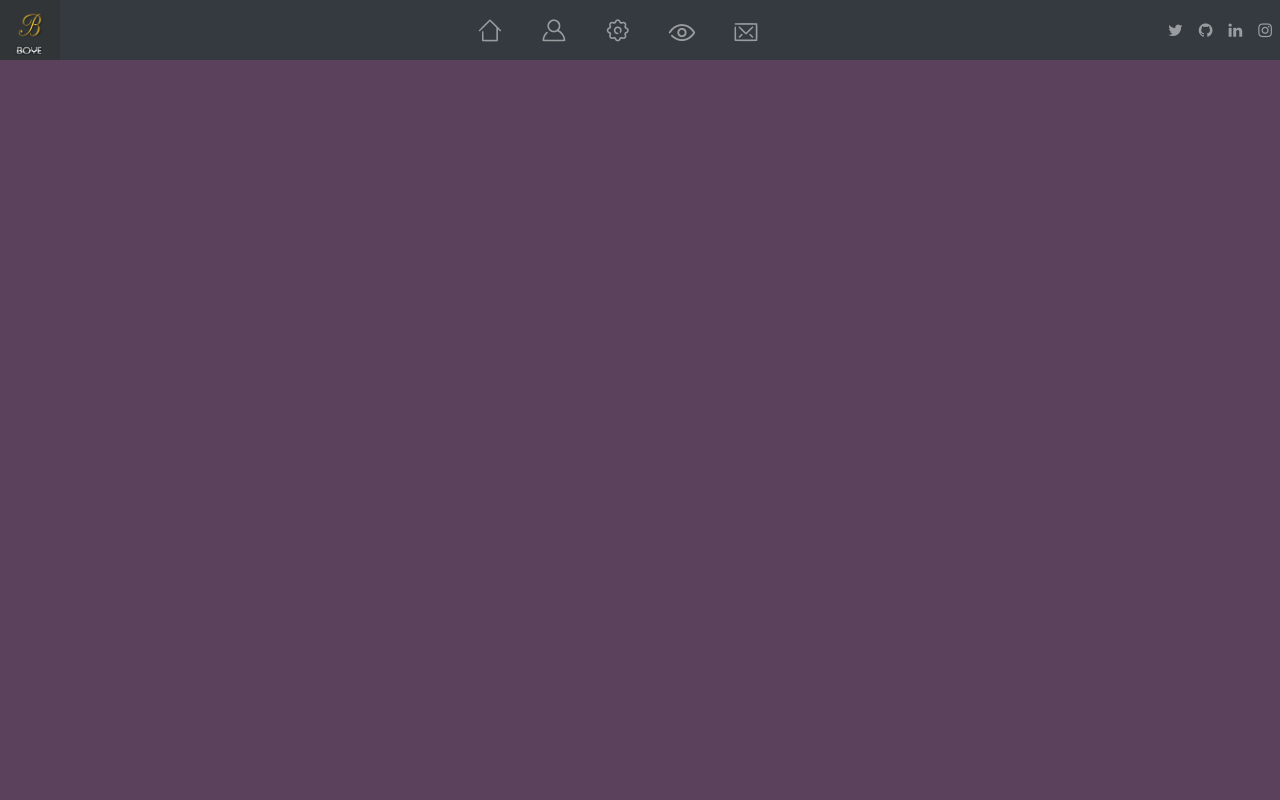
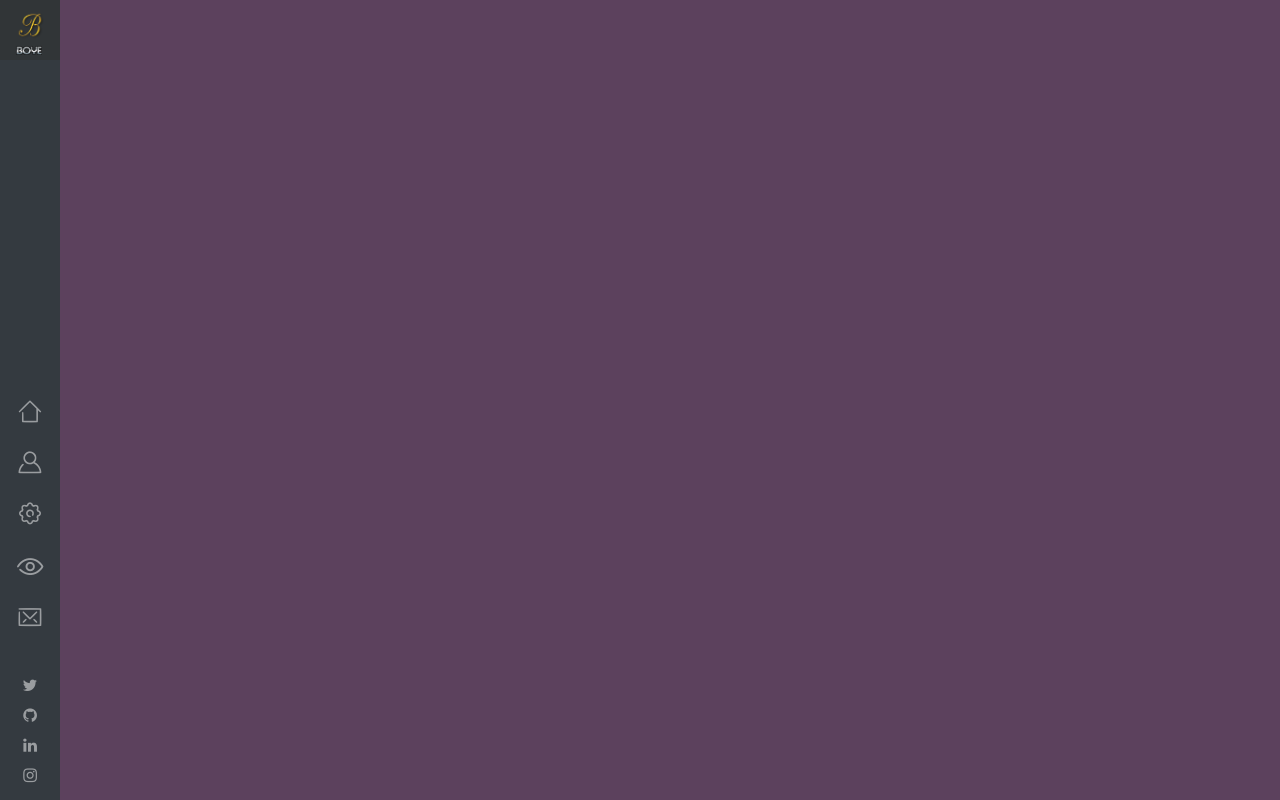
Before and after one commit to boyeoffice/olakunleboye, a Nuxt app: page / in a window 1280 px wide. Built offline with nearby package versions, Linux system fonts and the light colour scheme.

Commit message:
made navbar responsive to pc

```diff
--- a/assets/sass/_global.scss
+++ b/assets/sass/_global.scss
@@ -7,3 +7,12 @@ img {
 a:focus {
   outline: none;
 }
+._yr9s {
+  display: none;
+  @include md {
+    display: flex;
+  }
+}
+.ml-auto {
+  margin-left: 0;
+}
--- a/assets/sass/_navbar.scss
+++ b/assets/sass/_navbar.scss
@@ -2,42 +2,107 @@
   padding: 0;
   height: 3.75rem;
   width: 100%;
+  @include lg {
+    position: absolute;
+    top: 0;
+    min-height: 530px;
+    width: 60px;
+    height: 100%;
+    flex-direction: column;
+  }
   &-brand {
     background: #313537;
-    height: 100%;
+    height: 60px;
+    @include lg {
+      margin-right: 0;
+      width: 100%;
+    }
     & img {
       display: block;
       margin: 5px 15px;
       width: auto;
       height: auto;
+      @include lg {
+        margin-right: 0;
+      }
       &:first-child {
         height: 1.857rem;
       }
     }
   }
   &-toggler {
+    position: relative;
+    right: 8px;
     @include md {
       display: none;
     }
   }
   &-collapse {
-    display: flex !important;
-    height: 100%;
+    height: 60px;
+    &.show {
+      display: flex;
+    }
+    @include md {
+      height: 100%;
+    }
+    @include lg {
+      height: auto;
+      flex-direction: column;
+      width: 100%;
+      justify-content: end;
+    }
   }
 }
 
 #nav {
   height: 100%;
+  flex-direction: row;
+  width: 100%;
+  justify-content: space-between;
+  @include md {
+    width: 50%;
+  }
+  @include lg {
+    height: auto;
+    flex-direction: column;
+    width: 100%;
+    margin-bottom: 30px;
+  }
   & li {
     height: 100%;
+    width: 100%;
     position: relative;
+    @include lg {
+      height: 51px;
+      align-items: center;
+      display: flex;
+    }
     & a {
       height: 3.75rem;
       font-size: 1.375rem;
       display: flex;
       align-items: center;
       justify-content: center;
-      width: 4rem;
+      width: 100%;
     }
   }
 }
+
+.navbar-expand-md ._yr9s {
+  display: none;
+  @include md {
+    display: flex;
+  }
+  @include lg {
+    width: 100%;
+    flex-direction: column;
+    margin-bottom: 10px;
+  }
+  & li {
+    width: 100%;
+    height: 30px;
+    display: flex;
+    align-items: center;
+    justify-content: center;
+  }
+}
--- a/components/Navbar.vue
+++ b/components/Navbar.vue
@@ -8,21 +8,18 @@
 
     <b-navbar-toggle target="nav-collapse"></b-navbar-toggle>
 
-    <b-collapse id="nav-collapse" is-nav>
-      <b-navbar-nav align="right" class="ml-auto" id="nav">
+    <b-collapse id="nav-collapse" class="bg-dark" is-nav>
+      <b-navbar-nav class="ml-md-auto" id="nav">
         <b-nav-item v-for="(link, index) in links" :key="index" :to="link.url">
           <i :class="link.icon"></i>
         </b-nav-item>
       </b-navbar-nav>
 
       <!-- Right aligned nav items -->
-      <b-navbar-nav class="ml-auto">
-
-        <b-navbar-nav>
+      <b-navbar-nav class="ml-auto _yr9s">
           <b-nav-item v-for="(link, index) in social" :key="index" :href="link.url" target="_blank">
             <i :class="link.icon"></i>
           </b-nav-item>
-        </b-navbar-nav>
       </b-navbar-nav>
     </b-collapse>
   </b-navbar>
```
